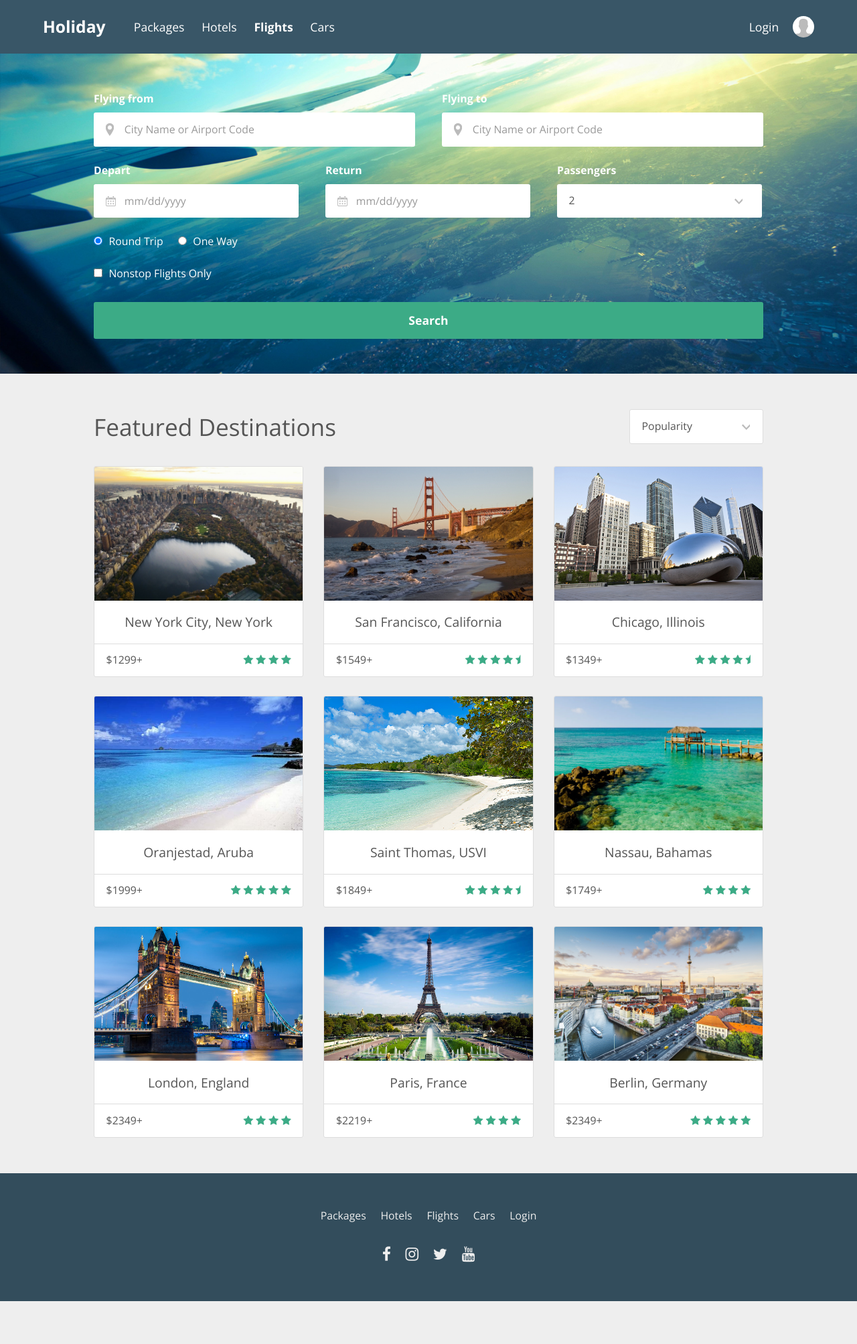
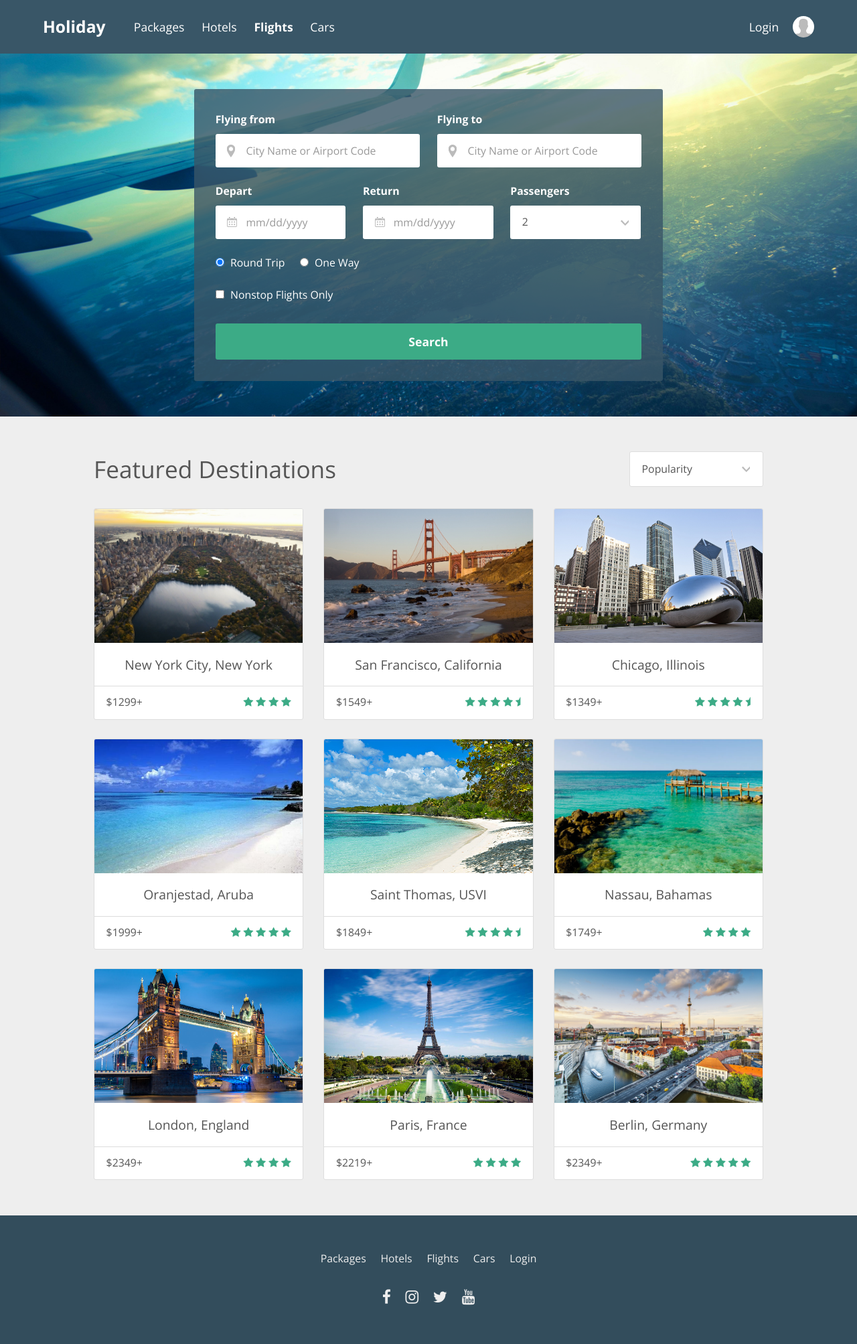
Before and after one commit to Treydor/holiday, a Jekyll site: the page built from index.html, in a window 1280 px wide. Shown: the whole page at 67% size. Built offline with Jekyll 4.4.1, drawn with Linux system fonts in a browser that asks for light colours; nearby versions of some CDN libraries; before the commit the page ends 1943 px from its top, so only the background shows below that.

Commit message:
Adds hero table

```diff
--- a/index.html
+++ b/index.html
@@ -1,10 +1,12 @@
 ---
 layout: default
-title: Holiday
+title: Holiday - Flights
 ---
 <div class="hero flights">
   <div class="container">
-    {% include flight-selection.html %}
+    <div class="hero__table">
+      {% include flight-selection.html %}
+    </div>
   </div>
 </div>
 
```
